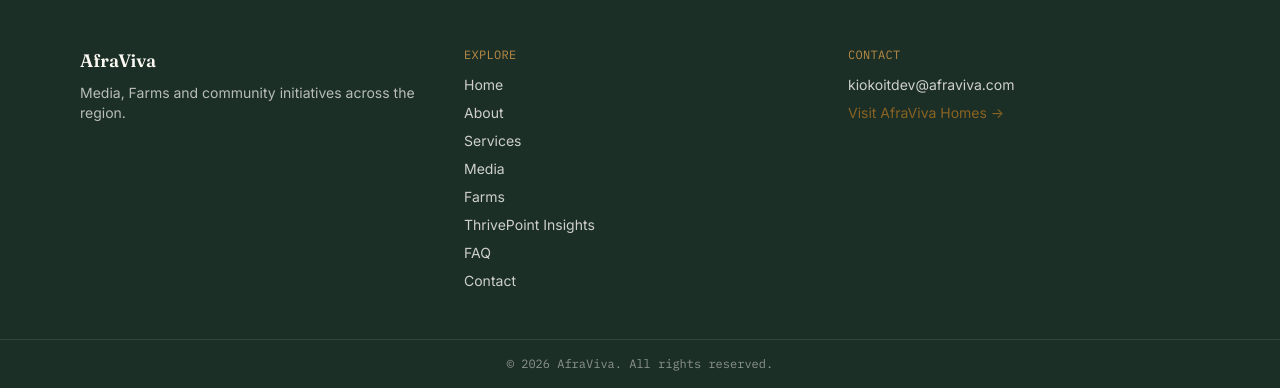
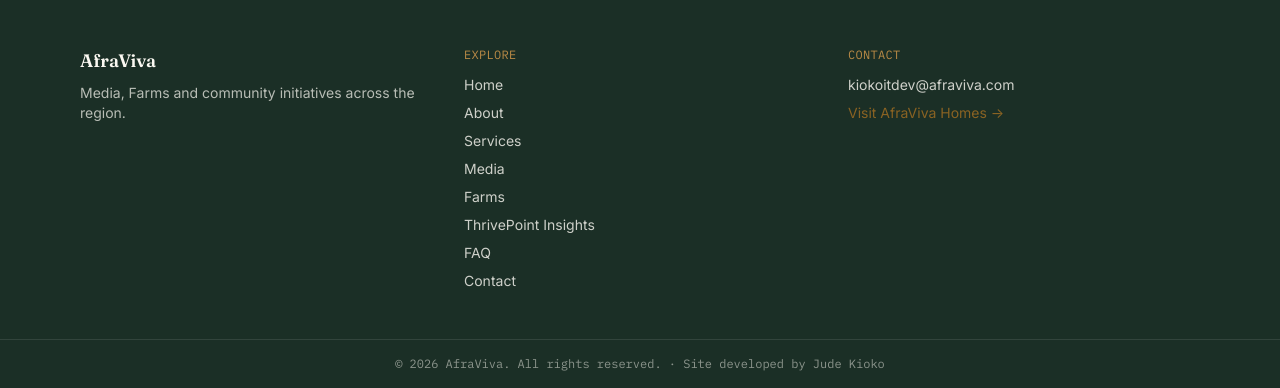
Before and after one commit to judekioko/afraviva-platform, a Django app: page /about/ in a window 1280 px wide. Shown: the part 1681-2069 px from the top of the page. Run offline with Django 5.2, Linux system fonts and the light colour scheme; style sheets or scripts are compiled from the project's sources.

Commit message:
Credit Jude Kioko as developer in the site footer
Co-Authored-By: Claude Sonnet 5 <noreply@anthropic.com>

```diff
--- a/templates/base.html
+++ b/templates/base.html
@@ -64,7 +64,7 @@
       </div>
     </div>
     <div class="border-t border-white/10 text-center text-xs text-paper/50 py-4 font-mono">
-      &copy; {% now "Y" %} AfraViva. All rights reserved.
+      &copy; {% now "Y" %} AfraViva. All rights reserved. · Site developed by Jude Kioko
     </div>
   </footer>
 </body>
```
